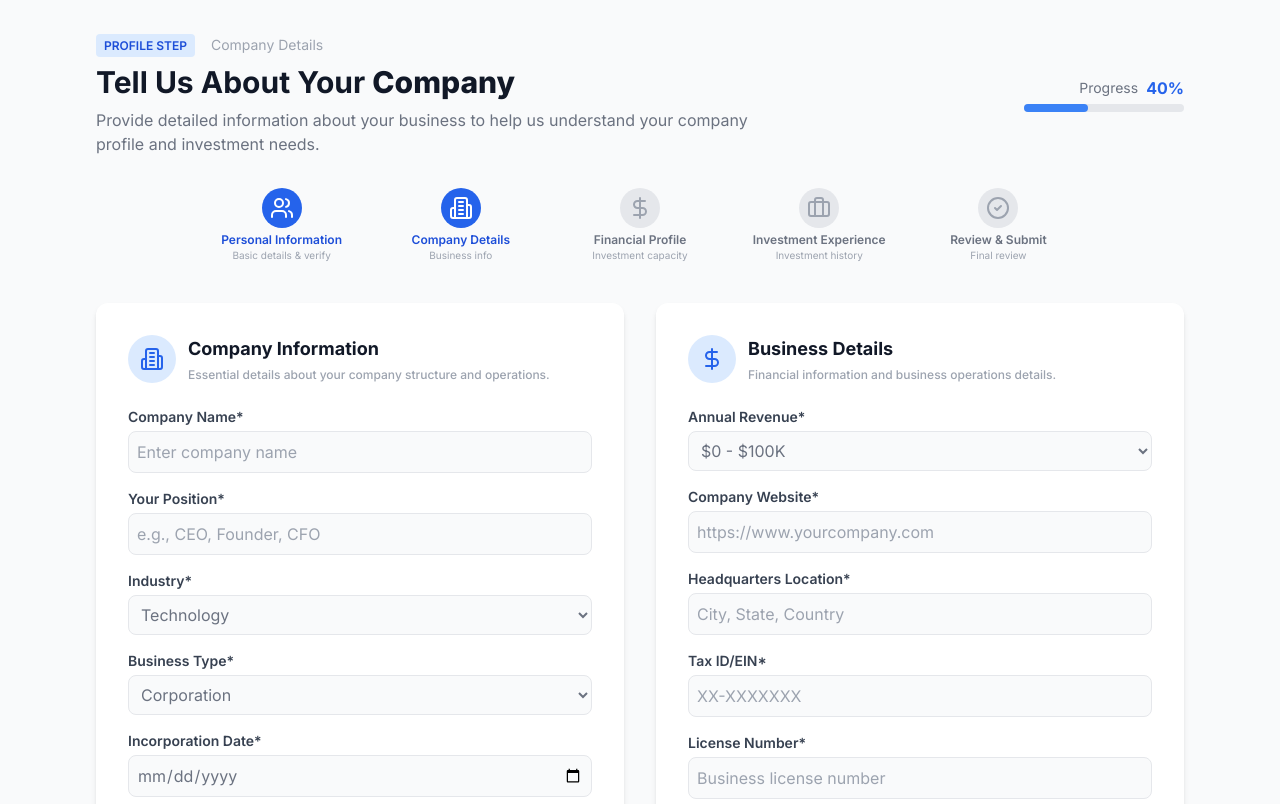
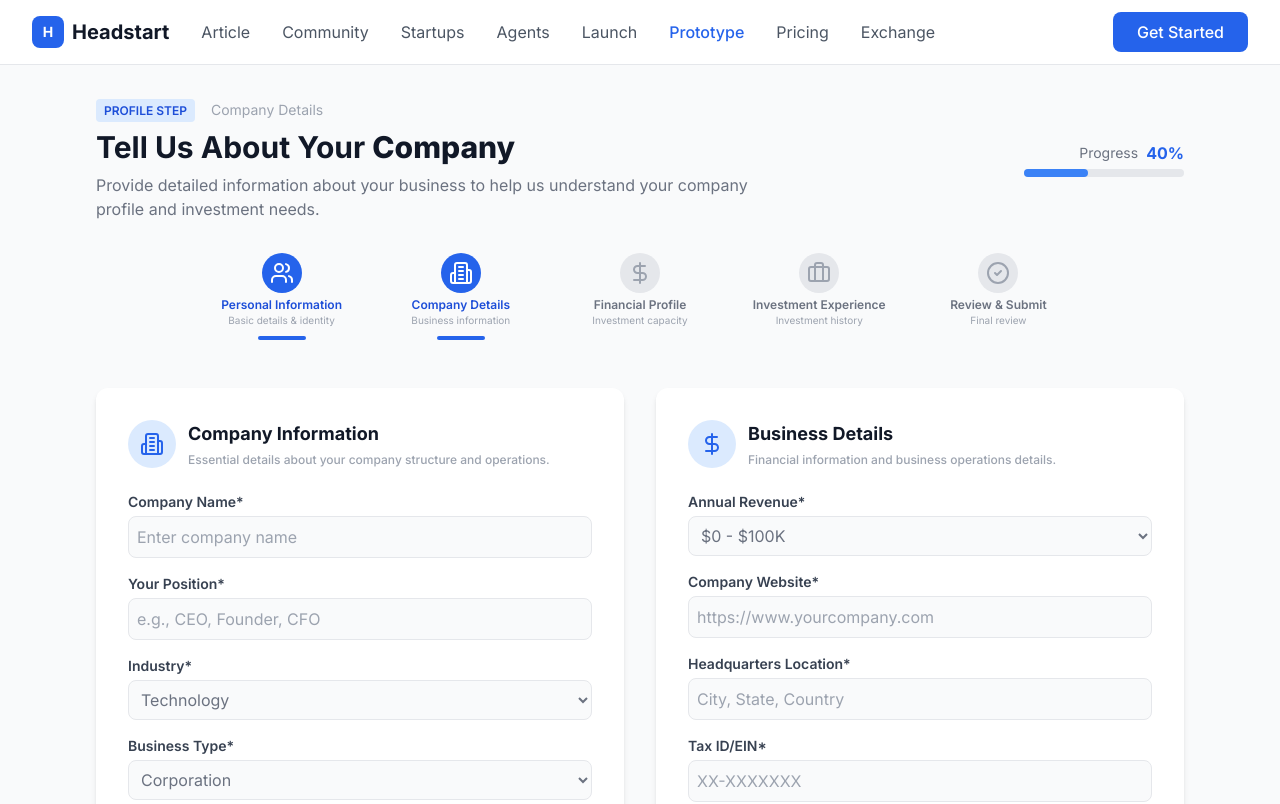
Before and after one commit to Shubham53Mishra/Acquirer, a React (Vite) app: page /#/companydetails in a window 1280 px wide. Shown: the top 804 px of the page. Built offline with nearby package versions, Linux system fonts and the light colour scheme.

Commit message:
set Company Information

```diff
--- a/src/pages/Companydetails.jsx
+++ b/src/pages/Companydetails.jsx
@@ -1,5 +1,6 @@
 // CompanyDetails.jsx
 import React from 'react';
+import Navbar from "../components/layout/Navbar";
 import {
   Building2,
   Briefcase,
@@ -8,11 +9,15 @@ import {
   DollarSign,
   MapPin,
   FileText,
-  CheckCircle2, // <-- Add this import
+  CheckCircle2,
 } from "lucide-react";
+import { useNavigate } from "react-router-dom";
 
 export default function CompanyDetails() {
+  const navigate = useNavigate();
   return (
+    <>
+      <Navbar />
       <div className="min-h-screen bg-gray-50 px-4 py-8 md:px-10 lg:px-24">
         {/* Progress & Title */}
         <div className="mb-8">
@@ -44,7 +49,10 @@ export default function CompanyDetails() {
         {/* Step Progress */}
         <div className="flex items-center justify-between mb-10">
           <div className="flex flex-1 justify-between max-w-4xl mx-auto">
-          <div className="flex flex-col items-center flex-1 min-w-[80px]">
+            <div
+              className="flex flex-col items-center flex-1 min-w-[80px] cursor-pointer"
+              onClick={() => navigate("/profile")}
+            >
               <div className="bg-blue-600 text-white rounded-full p-2 mb-1">
                 <Users className="w-6 h-6" strokeWidth={2} />
               </div>
@@ -52,8 +60,9 @@ export default function CompanyDetails() {
                 Personal Information
               </span>
               <span className="text-[10px] text-gray-400">
-              Basic details & verify
+                Basic details & identity
               </span>
+              <div className="w-12 h-1 bg-blue-600 rounded-full mt-2 mb-2"></div>
             </div>
             <div className="flex flex-col items-center flex-1 min-w-[80px]">
               <div className="bg-blue-600 text-white rounded-full p-2 mb-1">
@@ -63,8 +72,9 @@ export default function CompanyDetails() {
                 Company Details
               </span>
               <span className="text-[10px] text-gray-400">
-              Business info
+                Business information
               </span>
+              <div className="w-12 h-1 bg-blue-600 rounded-full mt-2"></div>
             </div>
             <div className="flex flex-col items-center flex-1 min-w-[80px]">
               <div className="bg-gray-200 text-gray-400 rounded-full p-2 mb-1">
@@ -205,5 +215,6 @@ export default function CompanyDetails() {
           <button className="bg-blue-600 text-white px-8 py-2 rounded-lg shadow">Next →</button>
         </div>
       </div>
+    </>
   );
 }
--- a/src/pages/Profile.jsx
+++ b/src/pages/Profile.jsx
@@ -13,8 +13,10 @@ import {
   Users,
   UserCheck,
 } from "lucide-react";
+import { useNavigate } from "react-router-dom";
 
 const Profile = () => {
+  const navigate = useNavigate();
   return (
     <>
       <Navbar />
@@ -89,16 +91,20 @@ const Profile = () => {
                 Basic details & identity
               </span>
             </div>
-            <div className="flex-1 min-w-[80px] flex flex-col items-center">
-              <div className="bg-gray-200 text-gray-400 rounded-full p-2 mb-1">
+            <div
+              className="flex-1 min-w-[80px] flex flex-col items-center cursor-pointer"
+              onClick={() => navigate("/companydetails")}
+            >
+              <div className="bg-blue-600 text-white rounded-full p-2 mb-1">
                 <Building2 className="w-6 h-6" strokeWidth={2} />
               </div>
-              <span className="text-xs font-semibold text-gray-500">
+              <span className="text-xs font-semibold text-blue-700">
                 Company Details
               </span>
               <span className="text-[10px] text-gray-400">
                 Business information
               </span>
+              <div className="w-12 h-1 bg-blue-600 rounded-full mt-2"></div>
             </div>
             <div className="flex-1 min-w-[80px] flex flex-col items-center">
               <div className="bg-gray-200 text-gray-400 rounded-full p-2 mb-1">
```
Lines whose indentation alone changed are shown as unchanged.
